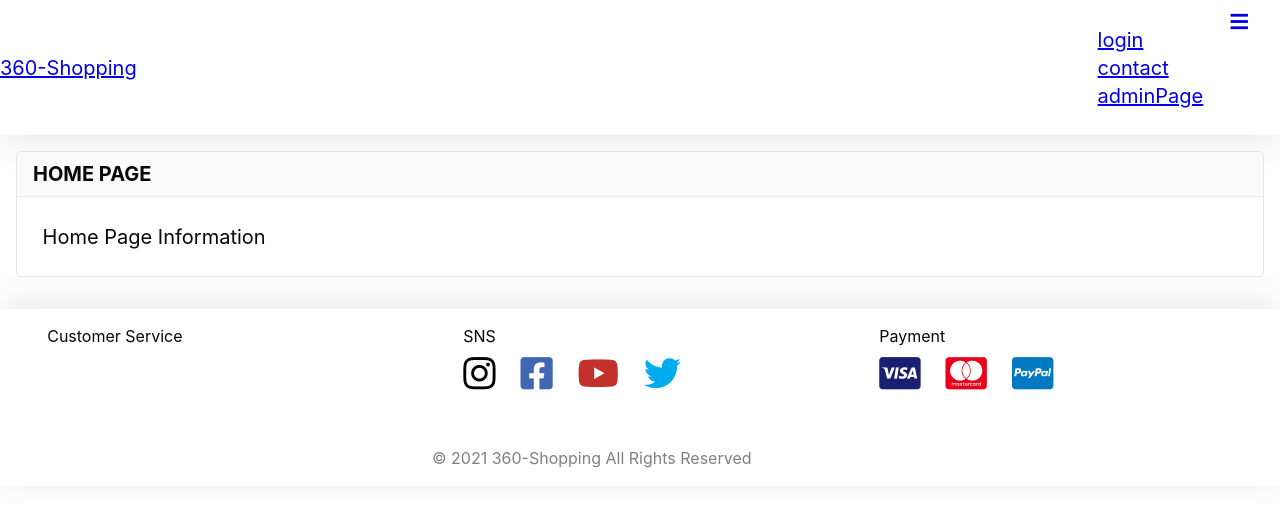
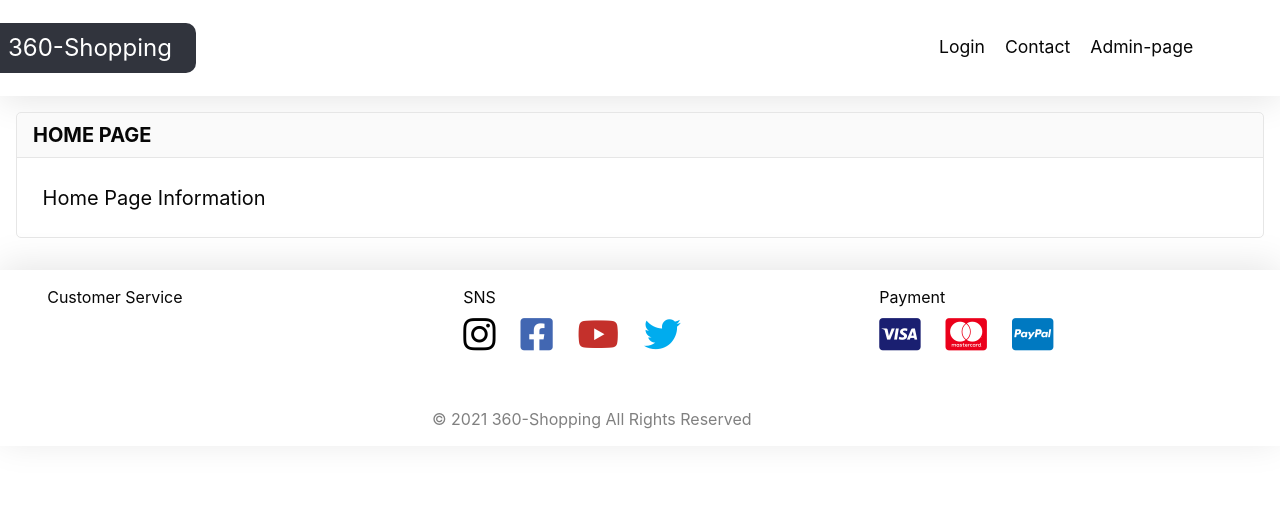
Before and after one commit to LeeJung-AWS/360-shopping, a React (Create React App) app in the folder frontend/: page / in a window 1280 px wide. Shown: the top 506 px of the page. Built offline with nearby package versions, Linux system fonts and the light colour scheme.

Commit message:
Modified promps

```diff
--- a/frontend/src/components/Navbar/index.tsx
+++ b/frontend/src/components/Navbar/index.tsx
@@ -5,49 +5,50 @@ import { Link } from "react-router-dom";
 interface NavbarDatatype {
     header: string;
     links: string[];
+    linkTitle: string[];
 }
 
-const Navbar: React.FC<NavbarDatatype> = ({header, links}) => {
+const Navbar: React.FC<NavbarDatatype> = ({header, links, linkTitle}) => {
 
     // In Mobile Size, display or hide Navigation Menu
     const mobileNavClick = () => {
-        const mobileLinksEl = document.getElementById('mobile-Links')!;  // The exclamation mark means a developer knows there is a button element.( The value is not null )
-        // console.log(mobileLinksEl);
-        if (mobileLinksEl.style.height === '100%') {
-            mobileLinksEl.style.height = '0';
-            mobileLinksEl.style.padding = '0';
+        const navBarmobileLinksEl = document.getElementById('navBar-mobile-Links')!;  // The exclamation mark means a developer knows there is a button element.( The value is not null )
+        // console.log(navBarmobileLinksEl);
+        if (navBarmobileLinksEl.style.height === '100%') {
+            navBarmobileLinksEl.style.height = '0';
+            navBarmobileLinksEl.style.padding = '0';
           } else {
-            mobileLinksEl.style.height = '100%';
-            mobileLinksEl.style.padding = '6rem 2rem';
+            navBarmobileLinksEl.style.height = '100%';
+            navBarmobileLinksEl.style.padding = '6rem 2rem';
           }
 
     }
 
     function onclickMenu () {
-        const mobileLinksEl = document.getElementById('mobile-Links')!;
-        mobileLinksEl.style.height = '0';
-        mobileLinksEl.style.padding = '0';
+        const navBarmobileLinksEl = document.getElementById('navBar-mobile-Links')!;
+        navBarmobileLinksEl.style.height = '0';
+        navBarmobileLinksEl.style.padding = '0';
     }
 
     return (
     <header className="navBar-header">
-        <Link id="admin-page-btn" to="/">{header}</Link>
+        <Link id="navBar-page-btn" to="/">{header}</Link>
         <nav className="navBar-mobile">
             <a href="#navBar" id="mobile-menu" onClick={mobileNavClick}><i className="fas fa-bars"></i></a>
         </nav>
-        <div id="mobile-Links">
-            {links.map(link => {
+        <div id="navBar-mobile-Links">
+            {links.map((link, index) => {
                 return(
-                    <Link to={`/${link}`} onClick={onclickMenu}>{link}</Link>
+                    <Link to={`/${link}`} onClick={onclickMenu}>{linkTitle[index]}</Link>
                 )
             })}
         </div>
         <nav className="navBar-desktop">
             <ul>
-                {links.map(link => {
+                {links.map((link, index) => {
                     return(
                         <li>
-                            <Link to={`/${link}`}>{link}</Link>
+                            <Link to={`/${link}`} onClick={onclickMenu}>{linkTitle[index]}</Link>
                         </li>
                     )
                 })}
--- a/frontend/src/sass/3_components/_components-index.scss
+++ b/frontend/src/sass/3_components/_components-index.scss
@@ -1,6 +1,7 @@
 // Components (or modules): holds all of your styles for buttons, carousels, sliders, and similar page components (think widgets).
 // Your project will typically contain a lot of component files — as the whole site/app should be mostly composed of small modules.
 
+@import "navBar";
 @import "buttons";      // Buttons
 @import "carousel";     // Carousel
 @import "card";
--- a/frontend/src/sass/3_components/_navBar.scss
+++ b/frontend/src/sass/3_components/_navBar.scss
@@ -1,5 +1,5 @@
 .navBar-header{
-    #admin-page-btn{
+    #navBar-page-btn{
         text-decoration: none;
         padding:0.5rem 1.5rem 0.5rem 0.5rem;
         color: white;
@@ -14,14 +14,14 @@
     color: $text-color;
 }
 
-#mobile-menu {
+#navBar-mobile-menu {
     position: absolute;
     top: 0.5rem;
     right: 2rem;
     z-index: 2;
 }
 
-#mobile-Links{
+#navBar-mobile-Links{
     display: block;
     position: absolute;
     bottom: 0rem;
@@ -43,7 +43,7 @@
 
     }
 
-    a:nth-of-type(5) {
+    a:last-child {
         border-bottom: 0.5px solid;
     }
 }
@@ -83,7 +83,7 @@
         padding: 0;
     }
 
-    .navBar-header #admin-page-btn {
+    .navBar-header #navBar-page-btn {
         width: 100%;
         text-align: center;
         font-size: 1.5rem;
@@ -98,7 +98,7 @@
         display: none;
     }
 
-    #mobile-Links{
+    #navBar-mobile-Links{
         display: none!important;
     }
 
@@ -106,13 +106,13 @@
 
 /* 992px and Greater than 992px */
 @media screen and (min-width: 992px) {
-    .adminNav-header {
+    .navBar-header {
         padding: 0 6% 0 0;
         flex-direction: row;
         align-items: center;
     }
 
-    .adminNav-header #admin-page-btn {
+    .navBar-header #navBar-page-btn {
         width: fit-content;
         border-radius: 0 10px 10px 0;
     }
```
